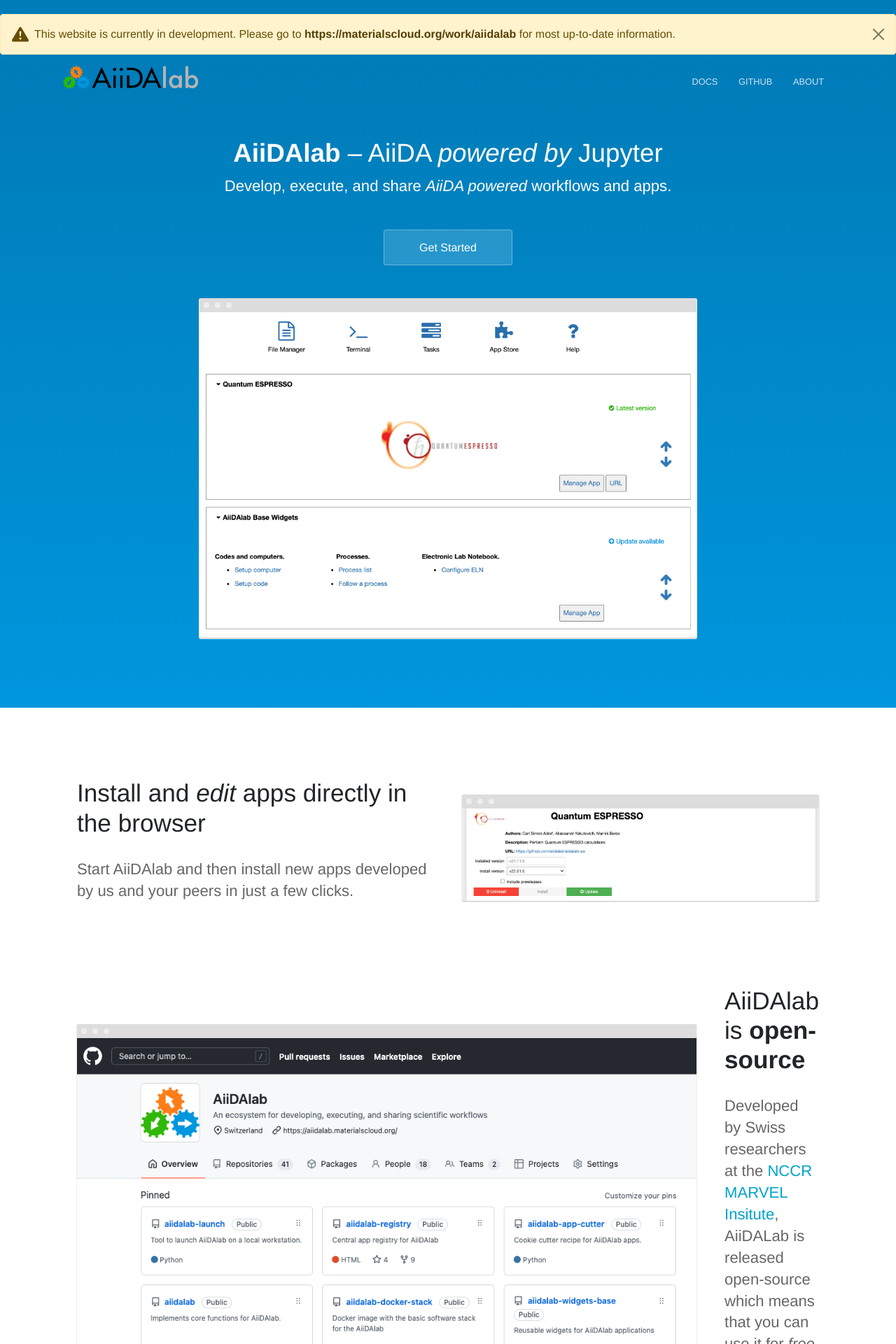
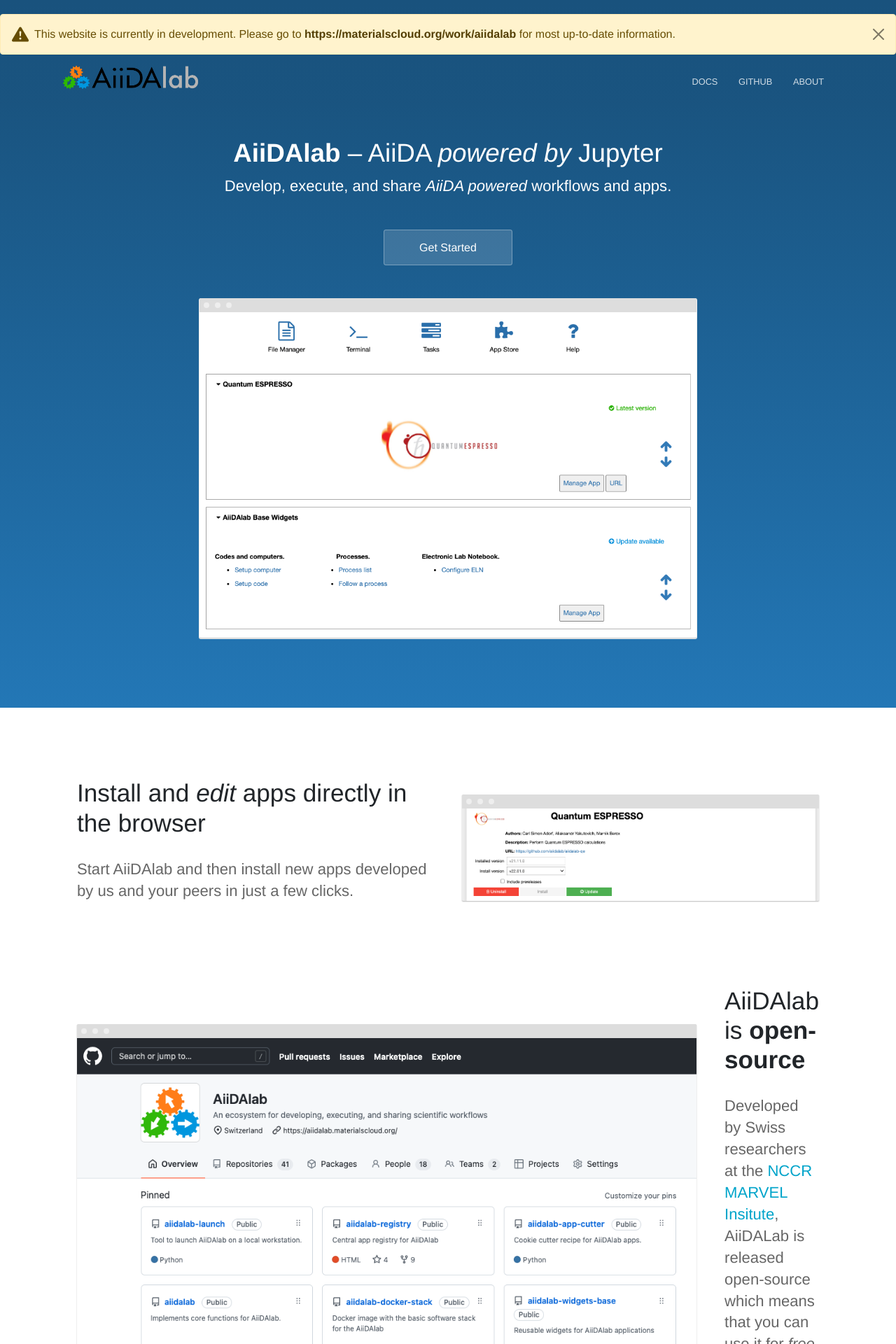
Before and after one commit to edan-bainglass/aiidalab-website, a Jekyll site: the page built from index.html, in a window 1280 px wide. Shown: the top 1920 px of the page at 70% size. Built offline with Jekyll 4.4.1, drawn with Linux system fonts in a browser that asks for light colours.

Commit message:
Update brand colors.

```diff
--- a/_sass/variables.scss
+++ b/_sass/variables.scss
@@ -1,5 +1,5 @@
-$brand-color: #007CB8;
-$secondary-brand-color: #0096DD;
+$brand-color: #19527D;
+$secondary-brand-color: #2377B6;
 $middle-gradient-color: mix($brand-color, $secondary-brand-color, 95%);
 
 // Breakpoints
```
